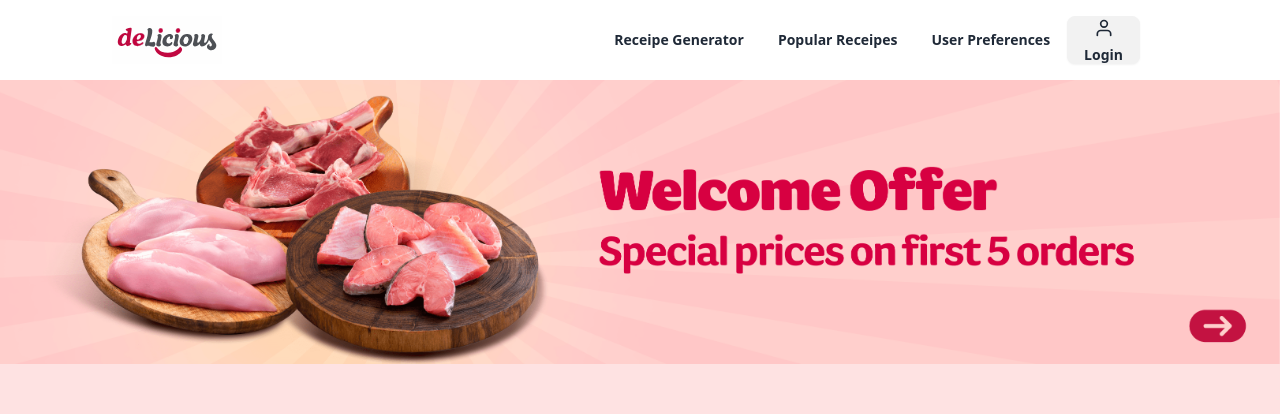
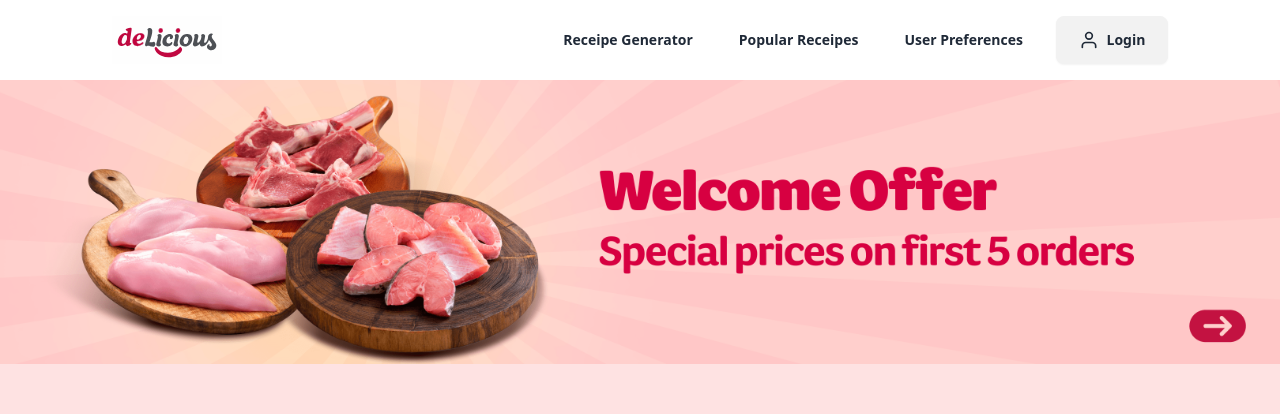
Before and after one commit to kemkartanya/deLicious, a React (Vite) app in the folder frontend/: page / in a window 1280 px wide. Shown: the top 414 px of the page. Built offline with nearby package versions, Linux system fonts and the light colour scheme.

Commit message:
UI Update

```diff
--- a/frontend/src/components/Navbar.jsx
+++ b/frontend/src/components/Navbar.jsx
@@ -24,7 +24,7 @@ const Navbar = () => {
           <img src="/deLicious-logo.svg" alt="Licious Logo" className="h-12" />
         </a>
       </div>
-      <div>
+      <div className="gap-3 mx-4">
         <a href="/receipe-generator" className="btn btn-ghost">
           Receipe Generator
         </a>
@@ -69,7 +69,7 @@ const Navbar = () => {
           <div class="drawer drawer-end">
             <input id="login-drawer" type="checkbox" class="drawer-toggle" />
             <div class="drawer-content">
-              <label for="login-drawer" class="drawer-button btn">
+              <label for="login-drawer" class="drawer-button btn flex flex-row w-28">
                 <FiUser className="text-xl" />
                 Login
               </label>
--- a/frontend/src/pages/Home.jsx
+++ b/frontend/src/pages/Home.jsx
@@ -13,7 +13,7 @@ const Home = () => {
   return (
     <div>
       {/* Hero Banner */}
-      <div className="relative">
+      <div className="">
         <img
           src="src/assets/banner.png"
           alt="Hero Banner"
```
